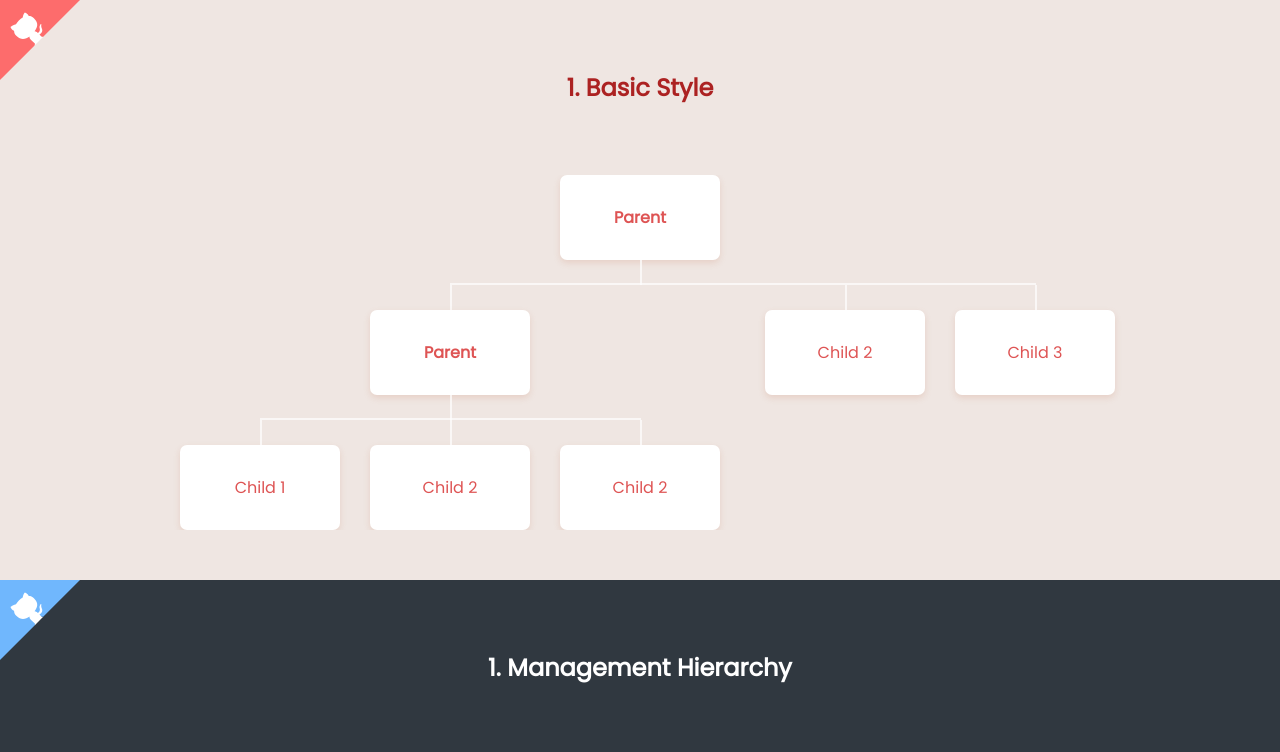
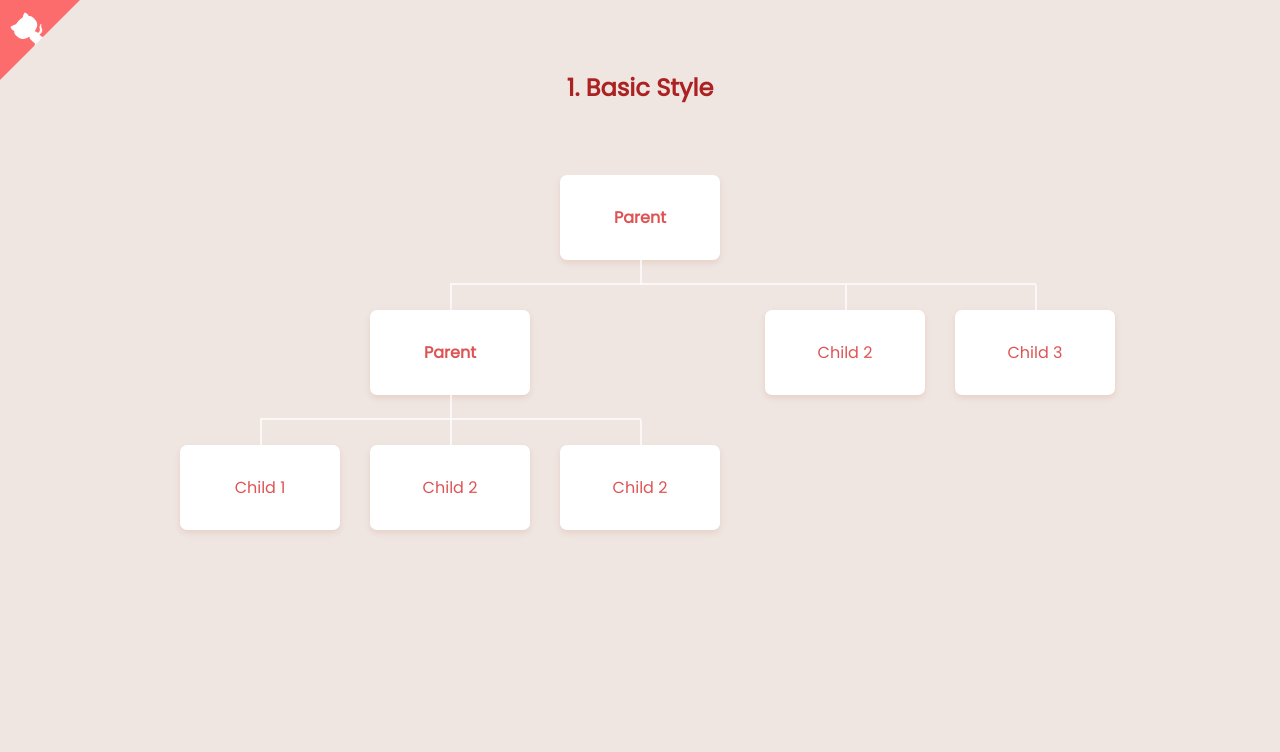
Before and after one commit to zikosichi/hierarchy-view, a website: page index.html in a window 1280 px wide. Shown: the top 752 px of the page. Drawn offline with Linux system fonts and the light colour scheme; grey boxes are pictures that could not be loaded.

Commit message:
Update main.css

```diff
--- a/css/main.css
+++ b/css/main.css
@@ -6,7 +6,7 @@ html, body {
   margin: 0; }
 
 section {
-  min-height: calc(100%-30px);
+  min-height: 100%;
   display: flex;
   justify-content: center;
   flex-direction: column;
```
